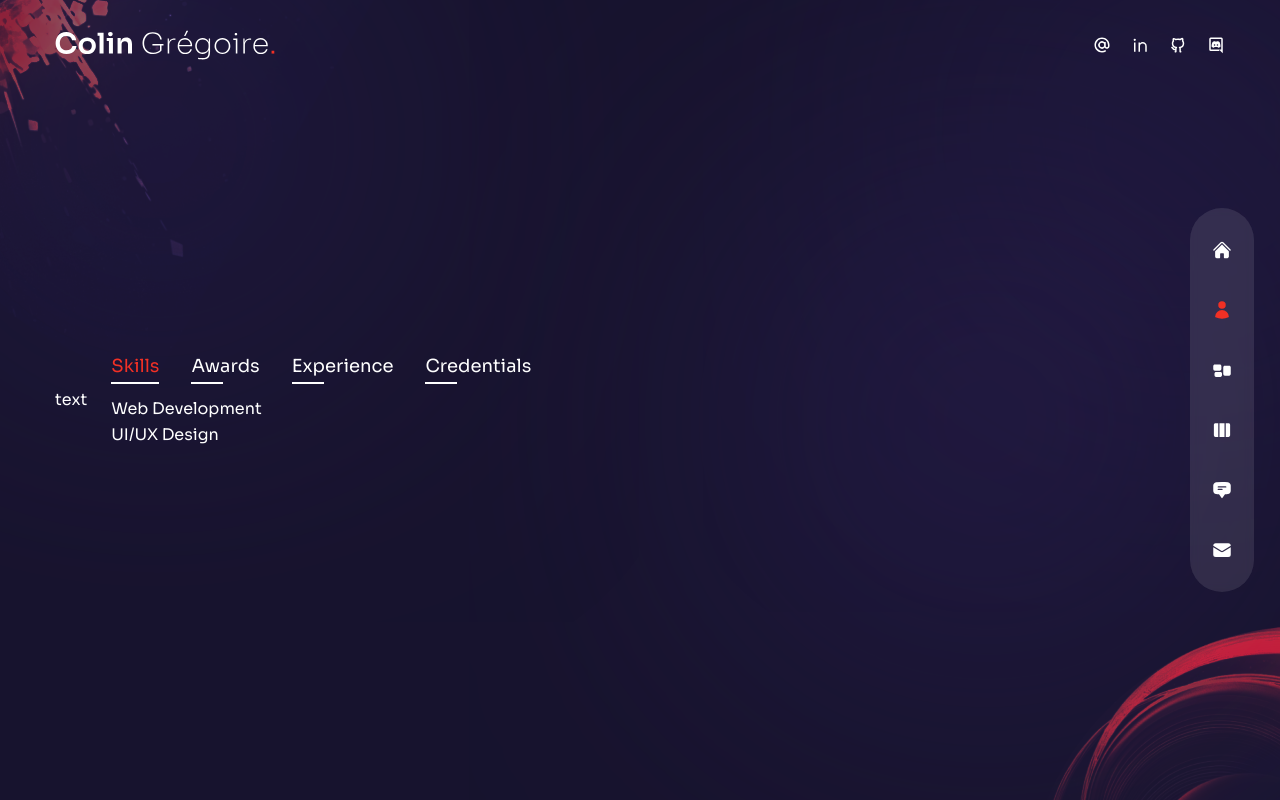
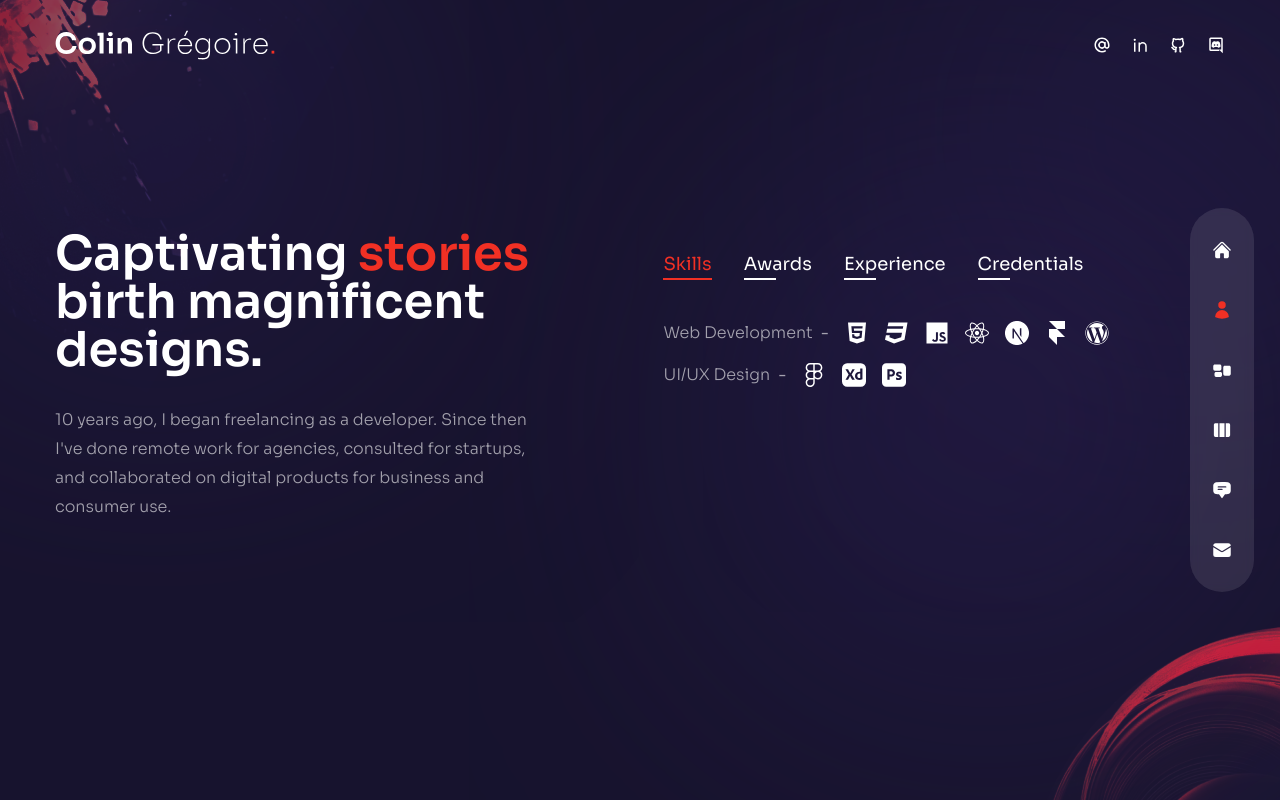
Before and after one commit to Lameuhton/atome_portfolio, a Next.js app: page /about in a window 1280 px wide. Built offline with nearby package versions, Linux system fonts and the light colour scheme.

Commit message:
Finished about page

```diff
--- a/components/Avatar.js
+++ b/components/Avatar.js
@@ -8,7 +8,7 @@ const Avatar = () => {
         src={"/avatar.png"}
         width={800}
         height={678}
-        alt=""
+        alt="Avatar img"
         className="translate-z-0 w-full h-full"
       />
     </div>
--- a/pages/about/index.js
+++ b/pages/about/index.js
@@ -97,52 +97,87 @@ import Circles from "../../components/Circles";
 import { motion } from "framer-motion";
 import { fadeIn } from "../../variants";
 
+// counter
+import CountUp from 'react-countup';
+
 const About = () => {
   const [index, setIndex] = useState(0);
 
   return (
     <div className="h-full bg-primary/30 py-32 text-center xl:text-left">
       <Circles />
-      {/* avatar img */}
-      {/* <motion.div
-        variants={fadeIn("right", 0.2)}
-        inital="hidden"
-        animate="show"
-        exit="hidden"
-        className="hidden xl:flex absolute bottom-0 -left-[370px]"
-      >
-        <Avatar />
-      </motion.div> */}
       <div className="container mx-auto h-full flex flex-col items-center xl:flex-row gap-x-6">
-        <div>text</div>
-        <div>
+        {/* text */}
+        <motion.div
+          variants={fadeIn("down", 0.2)}
+          initial="hidden"
+          animate="show"
+          exit="hidden"
+          className="flex-1 flex flex-col justify-center"
+        >
+          <h2 className="h2 text-3xl sm:text-4xl md:text-5xl mb-4 sm:mb-8">
+            Captivating <span className="text-accent">stories</span> birth
+            magnificent designs.
+          </h2>
+          <p className="max-w-[500px] mx-auto xl:mx-0 mb-6 xl:mb-12 px-2 xl:px-0">
+            10 years ago, I began freelancing as a developer. Since then I've
+            done remote work for agencies, consulted for startups, and
+            collaborated on digital products for business and consumer use.
+          </p>
+        </motion.div>
+        {/* info */}
+        <motion.div
+          variants={fadeIn("up", 0.5)}
+          initial="hidden"
+          animate="show"
+          exit="hidden"
+          transition={{ duration: 1, ease: "easeInOut" }}
+          className="flex flex-col w-full xl:max-w-[48%] h-[300px]"
+        >
           <div className="flex gap-x-4 xl:gap-x-8 mx-auto xl:mx-0 mb-4">
             {aboutData.map((item, itemIndex) => {
               return (
                 <div
                   key={itemIndex}
-                  className={`${
-                    index === itemIndex &&
-                    "text-accent after:w-[100%] after:bg-accent after:transition-all after:duration-300"
-                  } cursor-pointer capitalize xl:text-lg relative after:w-8 after:h-[2px] after:bg-white after:absolute after:-bottom-1 after:left-0`}
+                  className={`cursor-pointer capitalize xl:text-lg relative ${
+                    index === itemIndex
+                      ? "text-accent after:w-full"
+                      : "text-white"
+                  }`}
                   onClick={() => setIndex(itemIndex)}
                 >
                   {item.title}
+                  <span
+                    className={`block h-[2px] transition-all duration-300 ${
+                      index === itemIndex ? "bg-accent w-full" : "bg-white w-8"
+                    }`}
+                  ></span>
                 </div>
               );
             })}
           </div>
-          <div>
+          <div className="py-2 xl:py-6 flex flex-col gap-y-2 xl:gap-y-4 items-center xl:items-start">
             {aboutData[index].info.map((item, itemIndex) => {
               return (
-                <div key={itemIndex}>
+                <div
+                  key={itemIndex}
+                  className="flex-1 flex flex-col md:flex-row max-w-max gap-x-2 items-center text-white/60"
+                >
                   {/* title */}
-                  <div>{item.title}</div>
+                  <div className="font-light mb-2 md:mb-0">{item.title}</div>
+                  <div className="hidden md:flex">-</div>
+                  <div>{item.stage}</div>
+                  <div className="flex gap-x-4">
+                    {/* icons */}
+                    {item.icons?.map((icon, itemIndex) => {
+                      return <div className="text-2xl text-white">{icon}</div>;
+                    })}
+                  </div>
                 </div>
               );
             })}
           </div>
-        </div>
+        </motion.div>
       </div>
     </div>
   );
```
